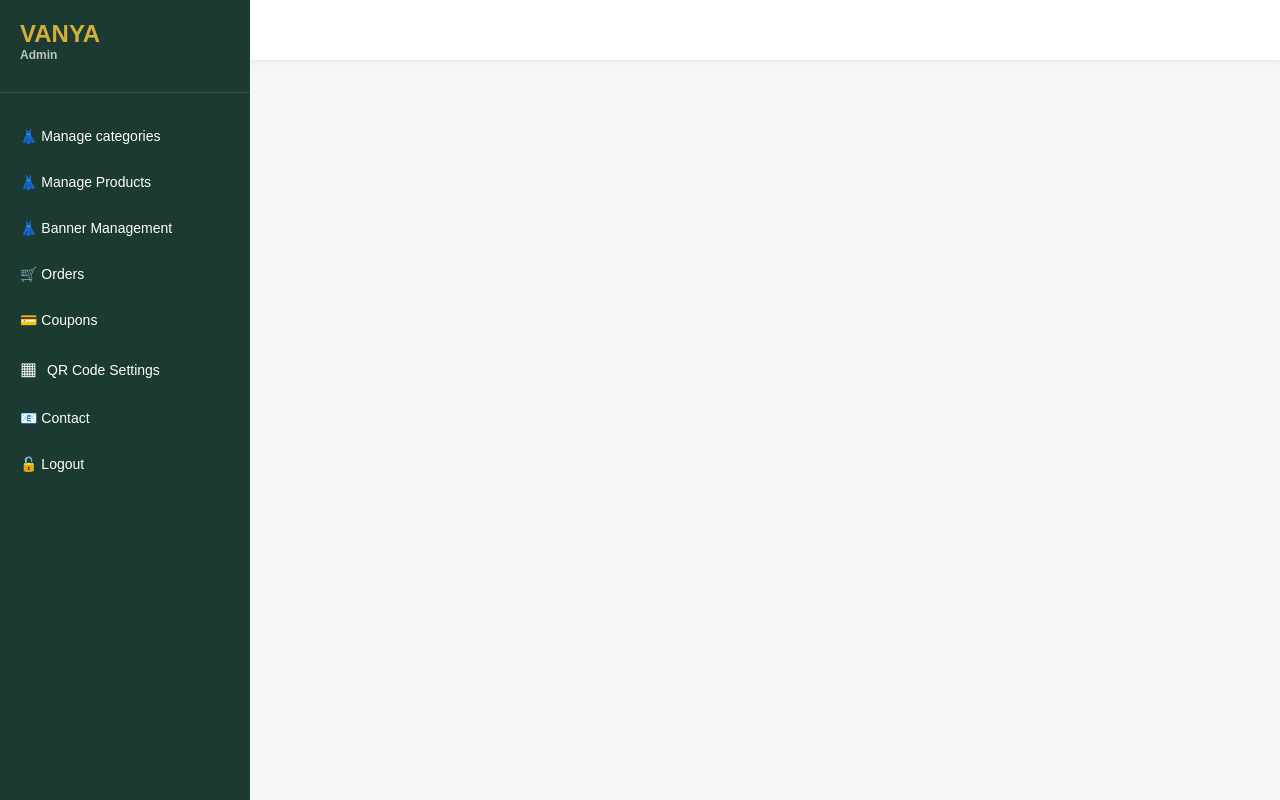
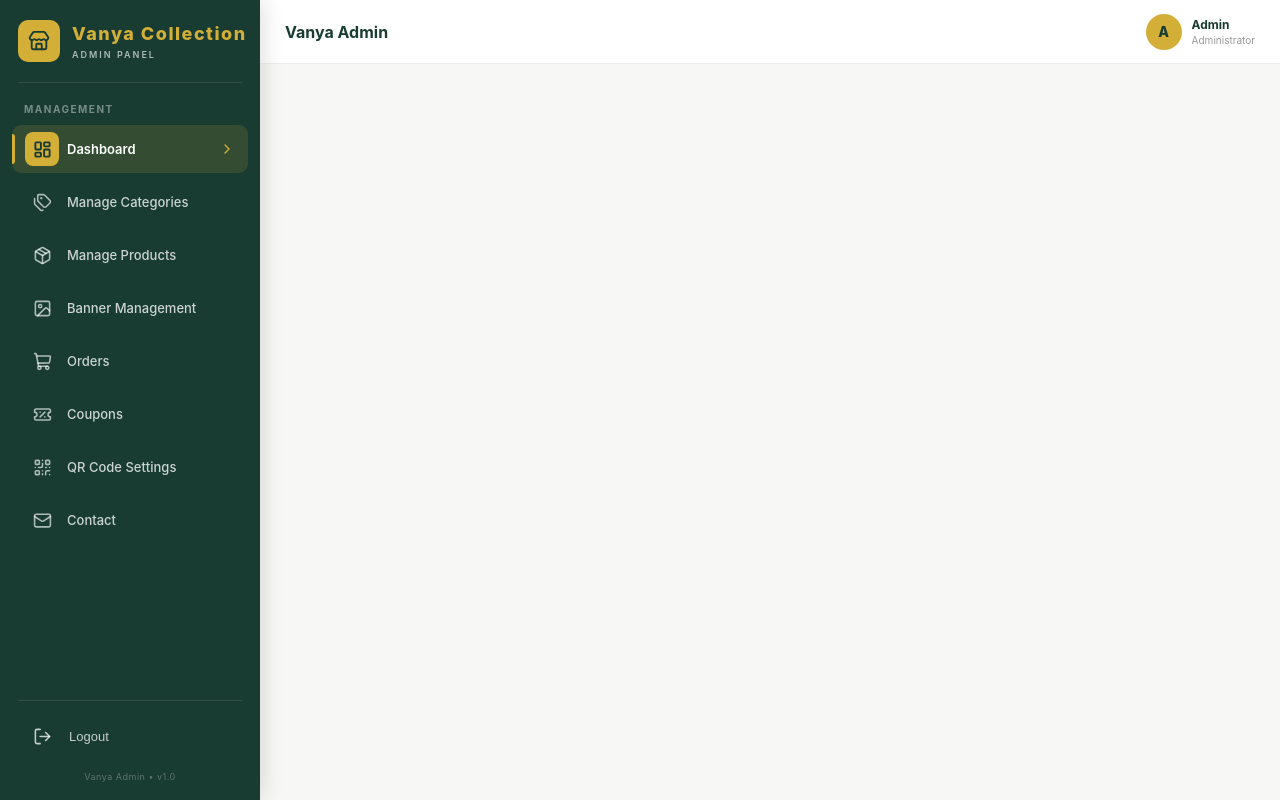
Before and after one commit to pathapatisneha2025-commits/vanyaadminpannel, a React (Create React App) app: page /admin in a window 1280 px wide. Built offline with nearby package versions, Linux system fonts and the light colour scheme.

Commit message:
changes made

```diff
--- a/package.json
+++ b/package.json
@@ -7,6 +7,7 @@
     "@testing-library/jest-dom": "^6.9.1",
     "@testing-library/react": "^16.3.2",
     "@testing-library/user-event": "^13.5.0",
+    "lucide-react": "^1.48.0",
     "react": "^19.2.3",
     "react-dom": "^19.2.3",
     "react-router-dom": "^6.22.3",
--- a/src/component/VanyaLayout.js
+++ b/src/component/VanyaLayout.js
@@ -1,168 +1,669 @@
-import React, { useState, useEffect } from 'react';
-import { Link, Outlet, useNavigate } from 'react-router-dom';
+import React, { useState, useEffect } from "react";
+import { Link, Outlet, useNavigate, useLocation } from "react-router-dom";
 
+import {
+  LayoutDashboard,
+  Tags,
+  Package,
+  Image,
+  ShoppingCart,
+  TicketPercent,
+  QrCode,
+  Mail,
+  LogOut,
+  Menu,
+  X,
+  ChevronRight,
+  Store,
+} from "lucide-react";
 
 const VanyaLayout = () => {
-  const [isSidebarOpen, setSidebarOpen] = useState(false); // start closed on mobile
+  const [isSidebarOpen, setSidebarOpen] = useState(false);
+  const [isMobile, setIsMobile] = useState(window.innerWidth < 768);
+
   const navigate = useNavigate();
+  const location = useLocation();
 
-  // Logout function
-  const handleLogout = () => {
-    localStorage.removeItem('admin');
-    alert('Logged out successfully!');
-    navigate('/login');
+  // --------------------------------------------------
+  // RESPONSIVE SCREEN DETECTION
+  // --------------------------------------------------
+  useEffect(() => {
+    const handleResize = () => {
+      const mobile = window.innerWidth < 768;
+      setIsMobile(mobile);
+
+      if (!mobile) {
+        setSidebarOpen(false);
+      }
     };
 
-  // Detect screen size for responsive sidebar
-  const [isMobile, setIsMobile] = useState(window.innerWidth < 768);
-  useEffect(() => {
-    const handleResize = () => setIsMobile(window.innerWidth < 768);
-    window.addEventListener('resize', handleResize);
-    return () => window.removeEventListener('resize', handleResize);
+    window.addEventListener("resize", handleResize);
+
+    return () => {
+      window.removeEventListener("resize", handleResize);
+    };
   }, []);
+
+  // --------------------------------------------------
+  // LOGOUT
+  // --------------------------------------------------
+  const handleLogout = () => {
+    localStorage.removeItem("admin");
+    alert("Logged out successfully!");
+    navigate("/login");
+  };
+
+  // --------------------------------------------------
+  // NAVIGATION ITEMS
+  // --------------------------------------------------
+  const navItems = [
+    {
+      name: "Dashboard",
+      path: "/admin",
+      icon: LayoutDashboard,
+    },
+    {
+      name: "Manage Categories",
+      path: "/admin/categories",
+      icon: Tags,
+    },
+    {
+      name: "Manage Products",
+      path: "/admin/products",
+      icon: Package,
+    },
+    {
+      name: "Banner Management",
+      path: "/admin/banner",
+      icon: Image,
+    },
+    {
+      name: "Orders",
+      path: "/admin/orders",
+      icon: ShoppingCart,
+    },
+    {
+      name: "Coupons",
+      path: "/admin/coupons",
+      icon: TicketPercent,
+    },
+    {
+      name: "QR Code Settings",
+      path: "/admin/onlinepaymentssettings",
+      icon: QrCode,
+    },
+    {
+      name: "Contact",
+      path: "/admin/contact",
+      icon: Mail,
+    },
+  ];
+
+  // --------------------------------------------------
+  // ACTIVE LINK
+  // --------------------------------------------------
+  const isActive = (path) => {
+    if (path === "/admin") {
+      return location.pathname === "/admin";
+    }
+
+    return location.pathname.startsWith(path);
+  };
+
+  // --------------------------------------------------
+  // CLOSE SIDEBAR ON MOBILE
+  // --------------------------------------------------
+  const handleNavigation = () => {
+    if (isMobile) {
+      setSidebarOpen(false);
+    }
+  };
 
   return (
     <div style={styles.adminWrapper}>
 
-      {/* Sidebar Overlay for mobile */}
+      {/* =====================================================
+          MOBILE OVERLAY
+      ===================================================== */}
       {isMobile && isSidebarOpen && (
         <div
           style={styles.overlay}
           onClick={() => setSidebarOpen(false)}
-        ></div>
+        />
       )}
 
-      {/* Sidebar */}
-      <aside style={{
+      {/* =====================================================
+          SIDEBAR
+      ===================================================== */}
+      <aside
+        style={{
           ...styles.sidebar,
-        left: isSidebarOpen || !isMobile ? '0' : '-250px',
-        width: isMobile ? '250px' : '250px',
-      }}>
-        <div style={styles.logo}>
-          VANYA <span style={styles.logoSub}>Admin</span>
+          left: isMobile
+            ? isSidebarOpen
+              ? "0"
+              : "-280px"
+            : "0",
+        }}
+      >
+
+        {/* LOGO */}
+        <div style={styles.logoSection}>
+          <div style={styles.logoIcon}>
+            <Store size={22} strokeWidth={2} />
           </div>
 
+          <div>
+            <div style={styles.logo}>
+              Vanya Collection
+            </div>
+
+            <div style={styles.logoSub}>
+              ADMIN PANEL
+            </div>
+          </div>
+
+          {/* MOBILE CLOSE */}
+          {isMobile && (
+            <button
+              onClick={() => setSidebarOpen(false)}
+              style={styles.closeBtn}
+            >
+              <X size={22} />
+            </button>
+          )}
+        </div>
+
+        {/* DIVIDER */}
+        <div style={styles.divider} />
+
+        {/* NAVIGATION */}
         <nav style={styles.nav}>
+
+          <div style={styles.menuLabel}>
+            MANAGEMENT
+          </div>
+
+          {navItems.map((item) => {
+            const Icon = item.icon;
+            const active = isActive(item.path);
+
+            return (
               <Link
-    to="/admin/categories"
-    style={styles.navItem}
-    onClick={() => isMobile && setSidebarOpen(false)}
+                key={item.path}
+                to={item.path}
+                onClick={handleNavigation}
+                style={{
+                  ...styles.navItem,
+                  ...(active ? styles.activeNavItem : {}),
+                }}
               >
-    👗 Manage categories
+
+                {/* ACTIVE INDICATOR */}
+                {active && (
+                  <span style={styles.activeIndicator} />
+                )}
+
+                <div
+                  style={{
+                    ...styles.navIcon,
+                    ...(active
+                      ? styles.activeNavIcon
+                      : {}),
+                  }}
+                >
+                  <Icon
+                    size={19}
+                    strokeWidth={active ? 2.4 : 2}
+                  />
+                </div>
+
+                <span style={styles.navText}>
+                  {item.name}
+                </span>
+
+                {active && (
+                  <ChevronRight
+                    size={16}
+                    style={styles.arrow}
+                  />
+                )}
               </Link>
-  <Link
-    to="/admin/products"
-    style={styles.navItem}
-    onClick={() => isMobile && setSidebarOpen(false)}
-  >
-    👗 Manage Products
-  </Link>
-  <Link
-    to="/admin/banner"
-    style={styles.navItem}
-    onClick={() => isMobile && setSidebarOpen(false)}
-  >
-    👗 Banner Management
-  </Link>
-  <Link
-    to="/admin/orders"
-    style={styles.navItem}
-    onClick={() => isMobile && setSidebarOpen(false)}
-  >
-    🛒 Orders
-  </Link>
-  <Link
-    to="/admin/coupons"
-    style={styles.navItem}
-    onClick={() => isMobile && setSidebarOpen(false)}
-  >
-    💳 Coupons
-  </Link>
- <Link
-  to="/admin/onlinepaymentssettings"
-  style={styles.navItem}
-  onClick={() => isMobile && setSidebarOpen(false)}
->
-  <span style={{ marginRight: '10px', fontSize: '18px' }}>▦</span>
-  QR Code Settings
-</Link>
-  <Link
-    to="/admin/contact"
-    style={styles.navItem}
-    onClick={() => isMobile && setSidebarOpen(false)}
-  >
-    📧 Contact
-  </Link>
+            );
+          })}
+
+        </nav>
+
+        {/* =====================================================
+            SIDEBAR BOTTOM
+        ===================================================== */}
+        <div style={styles.sidebarBottom}>
+
+          <div style={styles.bottomDivider} />
 
           <button
-    onClick={() => { handleLogout(); isMobile && setSidebarOpen(false); }}
+            onClick={() => {
+              handleLogout();
+
+              if (isMobile) {
+                setSidebarOpen(false);
+              }
+            }}
+            style={styles.logoutBtn}
+          >
+            <div style={styles.logoutIcon}>
+              <LogOut size={19} />
+            </div>
+
+            <span>
+              Logout
+            </span>
+          </button>
+
+          <div style={styles.version}>
+            Vanya Admin • v1.0
+          </div>
+
+        </div>
+
+      </aside>
+
+      {/* =====================================================
+          MAIN CONTENT
+      ===================================================== */}
+      <main
         style={{
-      ...styles.navItem,
-      background: 'none',
-      border: 'none',
-      textAlign: 'left',
-      width: '100%',
-      cursor: 'pointer',
-      padding: '15px 20px',
+          ...styles.main,
+          marginLeft: !isMobile ? "260px" : "0",
         }}
       >
-    🔓 Logout
-  </button>
-</nav>
-      </aside>
 
-      {/* Main Content */}
-      <main style={{
-        ...styles.main,
-        marginLeft: !isMobile ? '250px' : '0',
-      }}>
+        {/* =====================================================
+            TOP HEADER
+        ===================================================== */}
         <header style={styles.topHeader}>
-          {/* Hamburger for mobile */}
+
+          <div style={styles.headerLeft}>
+
+            {/* MOBILE MENU */}
             {isMobile && (
               <button
-              onClick={() => setSidebarOpen(!isSidebarOpen)}
+                onClick={() =>
+                  setSidebarOpen(!isSidebarOpen)
+                }
                 style={styles.menuBtn}
+                aria-label="Open menu"
               >
-              ☰
+                {isSidebarOpen ? (
+                  <X size={24} />
+                ) : (
+                  <Menu size={24} />
+                )}
               </button>
             )}
-          {/* <div style={styles.adminProfile}>
-            <span>Welcome, Admin</span>
-            <div style={styles.avatar}>A</div>
-          </div> */}
+
+            <div style={styles.headerTitle}>
+              Vanya Admin
+            </div>
+
+          </div>
+
+          {/* RIGHT SIDE */}
+          <div style={styles.headerRight}>
+
+            <div style={styles.adminInfo}>
+
+              <div style={styles.adminAvatar}>
+                A
+              </div>
+
+              <div style={styles.adminText}>
+                <span style={styles.adminName}>
+                  Admin
+                </span>
+
+                <span style={styles.adminRole}>
+                  Administrator
+                </span>
+              </div>
+
+            </div>
+
+          </div>
+
         </header>
 
+        {/* =====================================================
+            PAGE CONTENT
+        ===================================================== */}
         <div style={styles.content}>
           <Outlet />
         </div>
+
       </main>
 
     </div>
   );
 };
 
+// ============================================================
+// STYLES
+// ============================================================
+
 const styles = {
-  adminWrapper: { display: 'flex', minHeight: '100vh', backgroundColor: '#f4f7f6', fontFamily: 'Arial, sans-serif' },
-  overlay: { position: 'fixed', top: 0, left: 0, width: '100%', height: '100%', backgroundColor: 'rgba(0,0,0,0.5)', zIndex: 999 },
+
+  // MAIN WRAPPER
+  adminWrapper: {
+    display: "flex",
+    minHeight: "100vh",
+    backgroundColor: "#f7f7f5",
+    fontFamily:
+      "'Inter', 'Segoe UI', Arial, sans-serif",
+  },
+
+  // OVERLAY
+  overlay: {
+    position: "fixed",
+    top: 0,
+    left: 0,
+    width: "100%",
+    height: "100%",
+    backgroundColor: "rgba(0, 0, 0, 0.45)",
+    zIndex: 999,
+    backdropFilter: "blur(2px)",
+  },
+
+  // SIDEBAR
   sidebar: {
-    backgroundColor: '#1a3a32',
-    color: '#fff',
-    position: 'fixed',
-    height: '100%',
-    transition: '0.3s',
-    padding: '20px 0',
+    position: "fixed",
+    top: 0,
+    bottom: 0,
+    width: "260px",
+    backgroundColor: "#183B32",
+    color: "#ffffff",
     zIndex: 1000,
+    transition:
+      "left 0.28s ease",
+    display: "flex",
+    flexDirection: "column",
+    boxShadow:
+      "4px 0 20px rgba(0,0,0,0.12)",
+    overflowY: "auto",
   },
-  logo: { padding: '0 20px 30px', fontSize: '24px', fontWeight: 'bold', color: '#d4af37', borderBottom: '1px solid rgba(255,255,255,0.1)' },
-  logoSub: { fontSize: '12px', display: 'block', color: '#fff', opacity: 0.7 },
-  nav: { marginTop: '20px' },
-  navItem: { display: 'block', padding: '15px 20px', color: '#fff', textDecoration: 'none', fontSize: '14px' },
-  main: { flex: 1, transition: '0.3s' },
-  topHeader: { height: '60px', backgroundColor: '#fff', display: 'flex', alignItems: 'center', justifyContent: 'space-between', padding: '0 20px', boxShadow: '0 2px 5px rgba(0,0,0,0.05)' },
-  menuBtn: { background: 'none', border: 'none', fontSize: '24px', cursor: 'pointer' },
-  adminProfile: { display: 'flex', alignItems: 'center', gap: '10px' },
-  avatar: { width: '35px', height: '35px', backgroundColor: '#d4af37', borderRadius: '50%', display: 'flex', alignItems: 'center', justifyContent: 'center', color: '#fff', fontWeight: 'bold' },
-  content: { padding: '30px' },
+
+  // LOGO SECTION
+  logoSection: {
+    minHeight: "82px",
+    padding: "0 18px",
+    display: "flex",
+    alignItems: "center",
+    gap: "12px",
+  },
+
+  logoIcon: {
+    width: "42px",
+    height: "42px",
+    borderRadius: "10px",
+    backgroundColor: "#D4AF37",
+    color: "#183B32",
+    display: "flex",
+    alignItems: "center",
+    justifyContent: "center",
+    flexShrink: 0,
+  },
+
+  logo: {
+  fontSize: "18px",
+  fontWeight: "800",
+  letterSpacing: "1.5px",
+  color: "#D4AF37",
+  lineHeight: "22px",
+  whiteSpace: "nowrap",
+},
+
+  logoSub: {
+    fontSize: "9px",
+    letterSpacing: "2px",
+    color: "rgba(255,255,255,0.65)",
+    marginTop: "4px",
+    fontWeight: "600",
+  },
+
+  closeBtn: {
+    marginLeft: "auto",
+    background: "transparent",
+    border: "none",
+    color: "#ffffff",
+    cursor: "pointer",
+    padding: "6px",
+    display: "flex",
+    alignItems: "center",
+    justifyContent: "center",
+  },
+
+  divider: {
+    height: "1px",
+    backgroundColor:
+      "rgba(255,255,255,0.10)",
+    margin: "0 18px",
+  },
+
+  // NAVIGATION
+  nav: {
+    padding: "20px 12px",
+    flex: 1,
+  },
+
+  menuLabel: {
+    fontSize: "10px",
+    fontWeight: "700",
+    letterSpacing: "1.5px",
+    color: "rgba(255,255,255,0.42)",
+    padding: "0 12px 10px",
+  },
+
+  navItem: {
+    position: "relative",
+    display: "flex",
+    alignItems: "center",
+    width: "100%",
+    minHeight: "48px",
+    marginBottom: "5px",
+    padding: "0 13px",
+    boxSizing: "border-box",
+    borderRadius: "9px",
+    color: "rgba(255,255,255,0.78)",
+    textDecoration: "none",
+    fontSize: "13px",
+    fontWeight: "500",
+    transition:
+      "all 0.2s ease",
+  },
+
+  activeNavItem: {
+    backgroundColor:
+      "rgba(212,175,55,0.14)",
+    color: "#ffffff",
+    fontWeight: "600",
+  },
+
+  activeIndicator: {
+    position: "absolute",
+    left: 0,
+    top: "9px",
+    bottom: "9px",
+    width: "3px",
+    borderRadius: "0 4px 4px 0",
+    backgroundColor: "#D4AF37",
+  },
+
+  navIcon: {
+    width: "34px",
+    height: "34px",
+    borderRadius: "8px",
+    display: "flex",
+    alignItems: "center",
+    justifyContent: "center",
+    color: "rgba(255,255,255,0.65)",
+    flexShrink: 0,
+  },
+
+  activeNavIcon: {
+    backgroundColor: "#D4AF37",
+    color: "#183B32",
+  },
+
+  navText: {
+    marginLeft: "8px",
+    whiteSpace: "nowrap",
+  },
+
+  arrow: {
+    marginLeft: "auto",
+    color: "#D4AF37",
+  },
+
+  // SIDEBAR BOTTOM
+  sidebarBottom: {
+    padding: "0 12px 18px",
+  },
+
+  bottomDivider: {
+    height: "1px",
+    backgroundColor:
+      "rgba(255,255,255,0.10)",
+    margin: "0 6px 12px",
+  },
+
+  logoutBtn: {
+    width: "100%",
+    minHeight: "46px",
+    display: "flex",
+    alignItems: "center",
+    gap: "10px",
+    padding: "0 13px",
+    background: "transparent",
+    border: "none",
+    borderRadius: "9px",
+    color: "rgba(255,255,255,0.75)",
+    cursor: "pointer",
+    fontSize: "13px",
+    fontWeight: "500",
+    textAlign: "left",
+  },
+
+  logoutIcon: {
+    width: "34px",
+    height: "34px",
+    borderRadius: "8px",
+    display: "flex",
+    alignItems: "center",
+    justifyContent: "center",
+  },
+
+  version: {
+    textAlign: "center",
+    marginTop: "12px",
+    fontSize: "9px",
+    color: "rgba(255,255,255,0.3)",
+    letterSpacing: "0.5px",
+  },
+
+  // MAIN
+  main: {
+    flex: 1,
+    minWidth: 0,
+    transition:
+      "margin-left 0.28s ease",
+  },
+
+  // HEADER
+  topHeader: {
+    height: "64px",
+    backgroundColor: "#ffffff",
+    display: "flex",
+    alignItems: "center",
+    justifyContent: "space-between",
+    padding: "0 25px",
+    borderBottom:
+      "1px solid #eeeeea",
+    boxSizing: "border-box",
+    position: "sticky",
+    top: 0,
+    zIndex: 900,
+  },
+
+  headerLeft: {
+    display: "flex",
+    alignItems: "center",
+    gap: "15px",
+  },
+
+  menuBtn: {
+    width: "40px",
+    height: "40px",
+    backgroundColor: "#f5f5f2",
+    border: "1px solid #e5e5df",
+    borderRadius: "9px",
+    color: "#183B32",
+    cursor: "pointer",
+    display: "flex",
+    alignItems: "center",
+    justifyContent: "center",
+  },
+
+  headerTitle: {
+    fontSize: "16px",
+    fontWeight: "700",
+    color: "#183B32",
+  },
+
+  // ADMIN INFO
+  headerRight: {
+    display: "flex",
+    alignItems: "center",
+  },
+
+  adminInfo: {
+    display: "flex",
+    alignItems: "center",
+    gap: "10px",
+  },
+
+  adminAvatar: {
+    width: "36px",
+    height: "36px",
+    borderRadius: "50%",
+    backgroundColor: "#D4AF37",
+    color: "#183B32",
+    display: "flex",
+    alignItems: "center",
+    justifyContent: "center",
+    fontWeight: "800",
+    fontSize: "14px",
+  },
+
+  adminText: {
+    display: "flex",
+    flexDirection: "column",
+    gap: "2px",
+  },
+
+  adminName: {
+    fontSize: "12px",
+    fontWeight: "700",
+    color: "#183B32",
+  },
+
+  adminRole: {
+    fontSize: "10px",
+    color: "#999999",
+  },
+
+  // CONTENT
+  content: {
+    padding: "28px",
+    boxSizing: "border-box",
+  },
 };
 
 export default VanyaLayout;
```
Also changed, not shown: 1 other file (tests, documents, lock files or other folders). Lines whose indentation alone changed are shown as unchanged.
